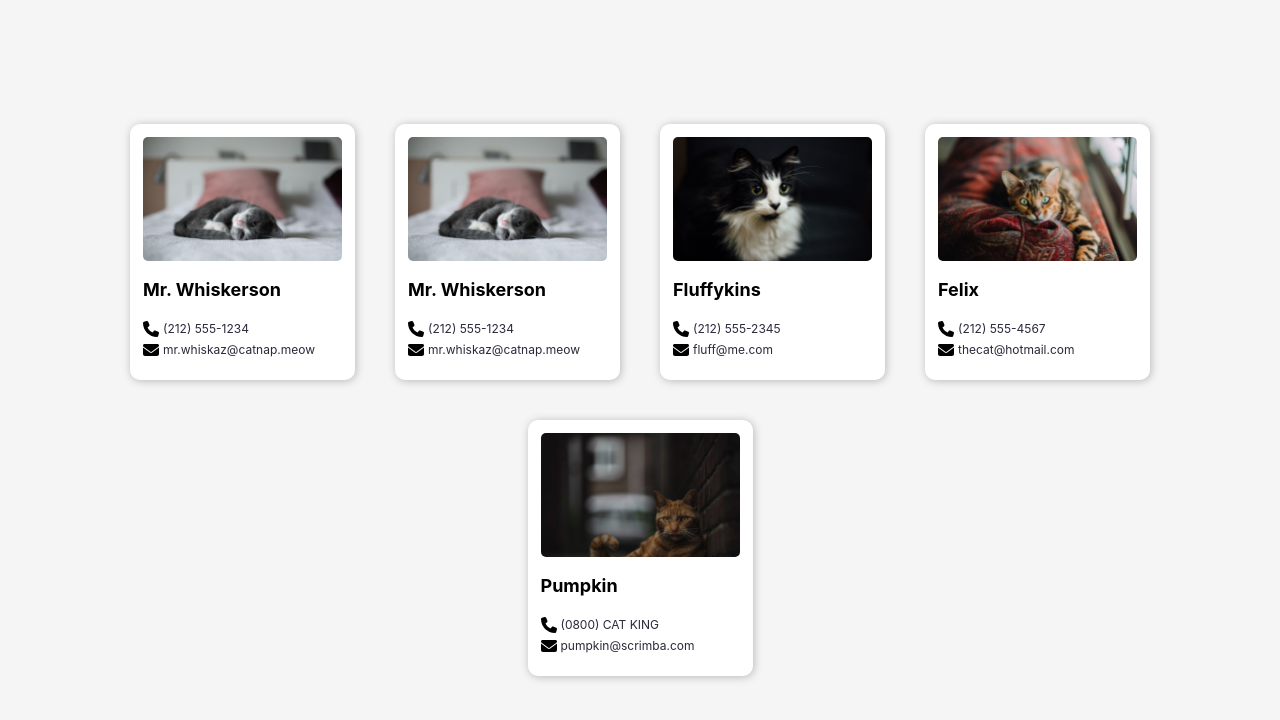
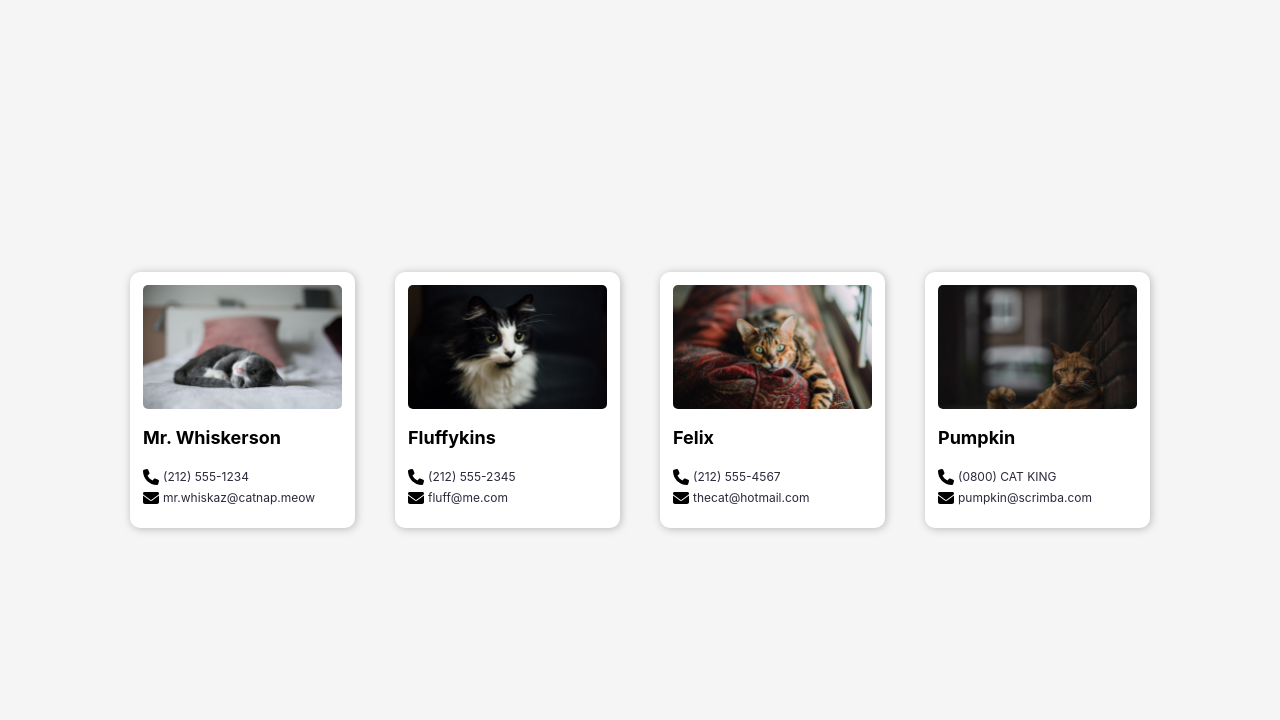
Before and after one commit to kassfir/scrimba-react-tutorials, a React (Vite) app: page / in a window 1280 px wide. Shown: the top 720 px of the page. Built offline with nearby package versions, Linux system fonts and the light colour scheme.

Commit message:
Created props for the contact cards

```diff
--- a/src/App.jsx
+++ b/src/App.jsx
@@ -15,59 +15,33 @@
     return (
         <div className="contacts">
 
-            <Contact img='./cats/mr-whiskerson.jpg' name='Mr. Whiskerson' phone='(212) 555-1234' email='mr.whiskaz@catnap.meow'  />
+            <Contact
+              img='./cats/mr-whiskerson.jpg'
+               name='Mr. Whiskerson'
+               phone='(212) 555-1234'
+               email='mr.whiskaz@catnap.meow'
+            />
 
-            <div className="contact-card">
-                <img src="./cats/mr-whiskerson.jpg"/>
-                <h3>Mr. Whiskerson</h3>
-                <div className="info-group">
-                    <FontAwesomeIcon icon={faPhone} className='info--icon'></FontAwesomeIcon>
-                    <p>(212) 555-1234</p>
-                </div>
-                <div className="info-group">
-                    <FontAwesomeIcon icon={faEnvelope} className='info--icon'></FontAwesomeIcon>
-                    <p>mr.whiskaz@catnap.meow</p>
-                </div>
-            </div>
+            <Contact
+              img='./cats/fluffykins.jpg'
+              name='Fluffykins'
+              phone='(212) 555-2345'
+              email='fluff@me.com'
+            />
 
-            <div className="contact-card">
-                <img src="./cats/fluffykins.jpg"/>
-                <h3>Fluffykins</h3>
-                <div className="info-group">
-                    <FontAwesomeIcon icon={faPhone} className='info--icon'></FontAwesomeIcon>
-                    <p>(212) 555-2345</p>
-                </div>
-                <div className="info-group">
-                    <FontAwesomeIcon icon={faEnvelope} className='info--icon'></FontAwesomeIcon>
-                    <p>fluff@me.com</p>
-                </div>
-            </div>
+            <Contact
+              img='./cats/felix.jpg'
+              name='Felix'
+              phone='(212) 555-4567'
+              email='thecat@hotmail.com'
+            />
 
-            <div className="contact-card">
-                <img src="./cats/felix.jpg"/>
-                <h3>Felix</h3>
-                <div className="info-group">
-                    <FontAwesomeIcon icon={faPhone} className='info--icon'></FontAwesomeIcon>
-                    <p>(212) 555-4567</p>
-                </div>
-                <div className="info-group">
-                    <FontAwesomeIcon icon={faEnvelope} className='info--icon'></FontAwesomeIcon>
-                    <p>thecat@hotmail.com</p>
-                </div>
-            </div>
-
-            <div className="contact-card">
-                <img src="./cats/pumpkin.jpg"/>
-                <h3>Pumpkin</h3>
-                <div className="info-group">
-                    <FontAwesomeIcon icon={faPhone} className='info--icon'></FontAwesomeIcon>
-                    <p>(0800) CAT KING</p>
-                </div>
-                <div className="info-group">
-                    <FontAwesomeIcon icon={faEnvelope} className='info--icon'></FontAwesomeIcon>
-                    <p>pumpkin@scrimba.com</p>
-                </div>
-            </div>
+            <Contact
+              img='./cats/pumpkin.jpg'
+              name='Pumpkin'
+              phone='(0800) CAT KING'
+              email='pumpkin@scrimba.com'
+            />
 
         </div>
     )
```
